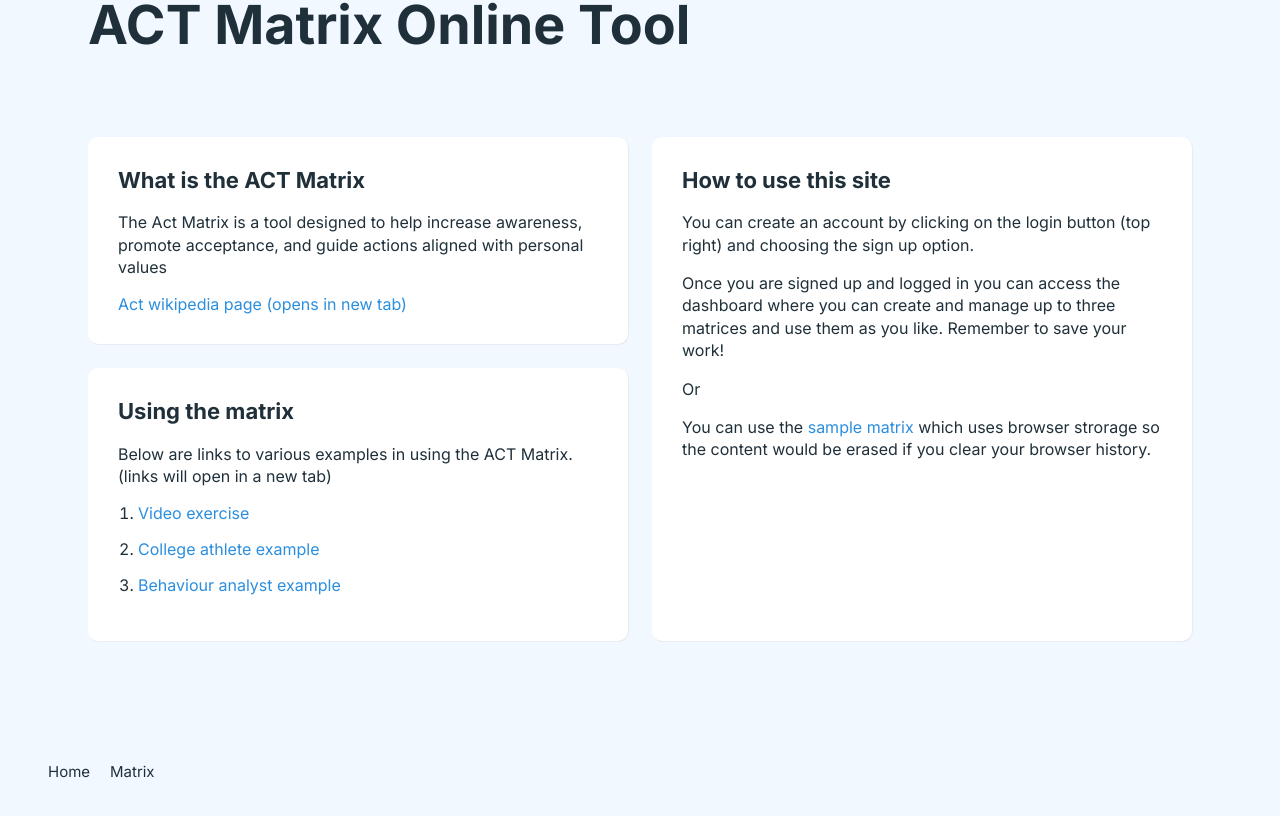
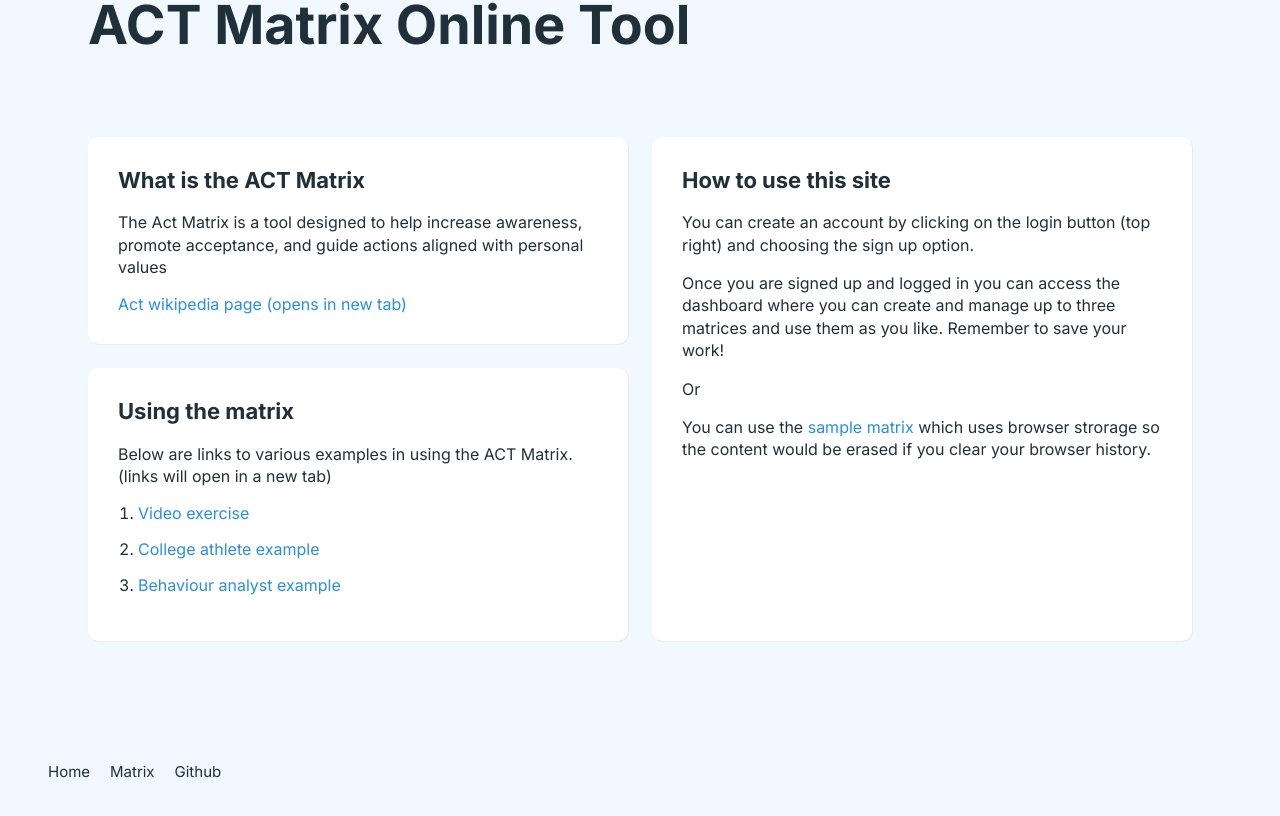
Before and after one commit to MauritzLM/act-matrix, a React (Vite) app: page / in a window 1280 px wide. Shown: the part 192-1008 px from the top of the page. Built offline with nearby package versions, Linux system fonts and the light colour scheme; no server answers; what @tiptap/extension-color would draw is missing.

Commit message:
added github repo link

```diff
--- a/src/components/footer.jsx
+++ b/src/components/footer.jsx
@@ -3,7 +3,7 @@ import { useAuth0 } from '@auth0/auth0-react';
 
 
 export default function Footer() {
-const {isAuthenticated} = useAuth0()
+    const { isAuthenticated } = useAuth0()
     return (
         <>
             <footer>
@@ -11,6 +11,7 @@ const {isAuthenticated} = useAuth0()
                     <li><Link to="/">Home</Link></li>
                     <li><Link to="/act-matrix">Matrix</Link></li>
                     {isAuthenticated && (<li><Link to='/dashboard'>Dashboard</Link></li>)}
+                    <li><Link to="https://github.com/MauritzLM/act-matrix">Github</Link></li>
                 </ul>
             </footer>
         </>
```
